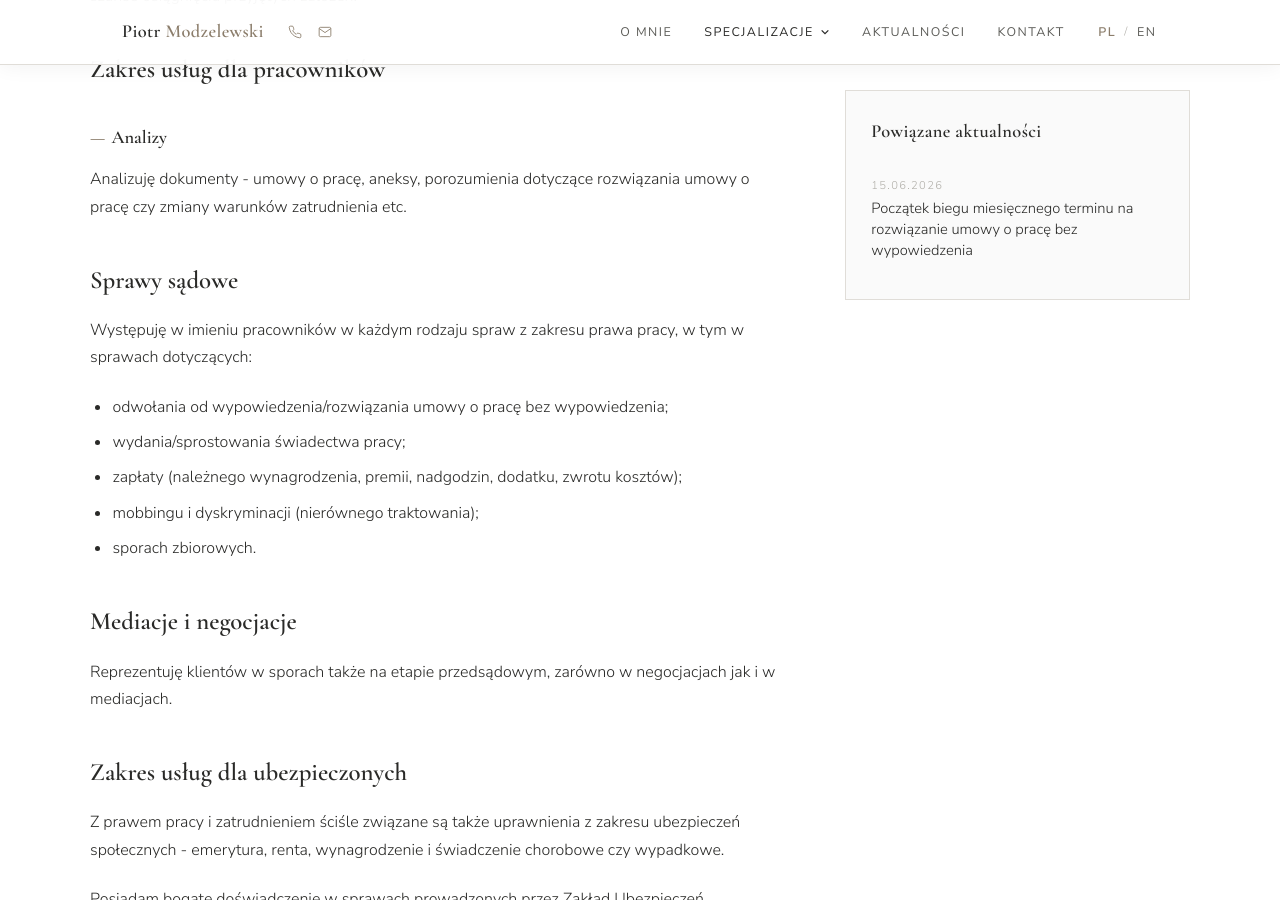
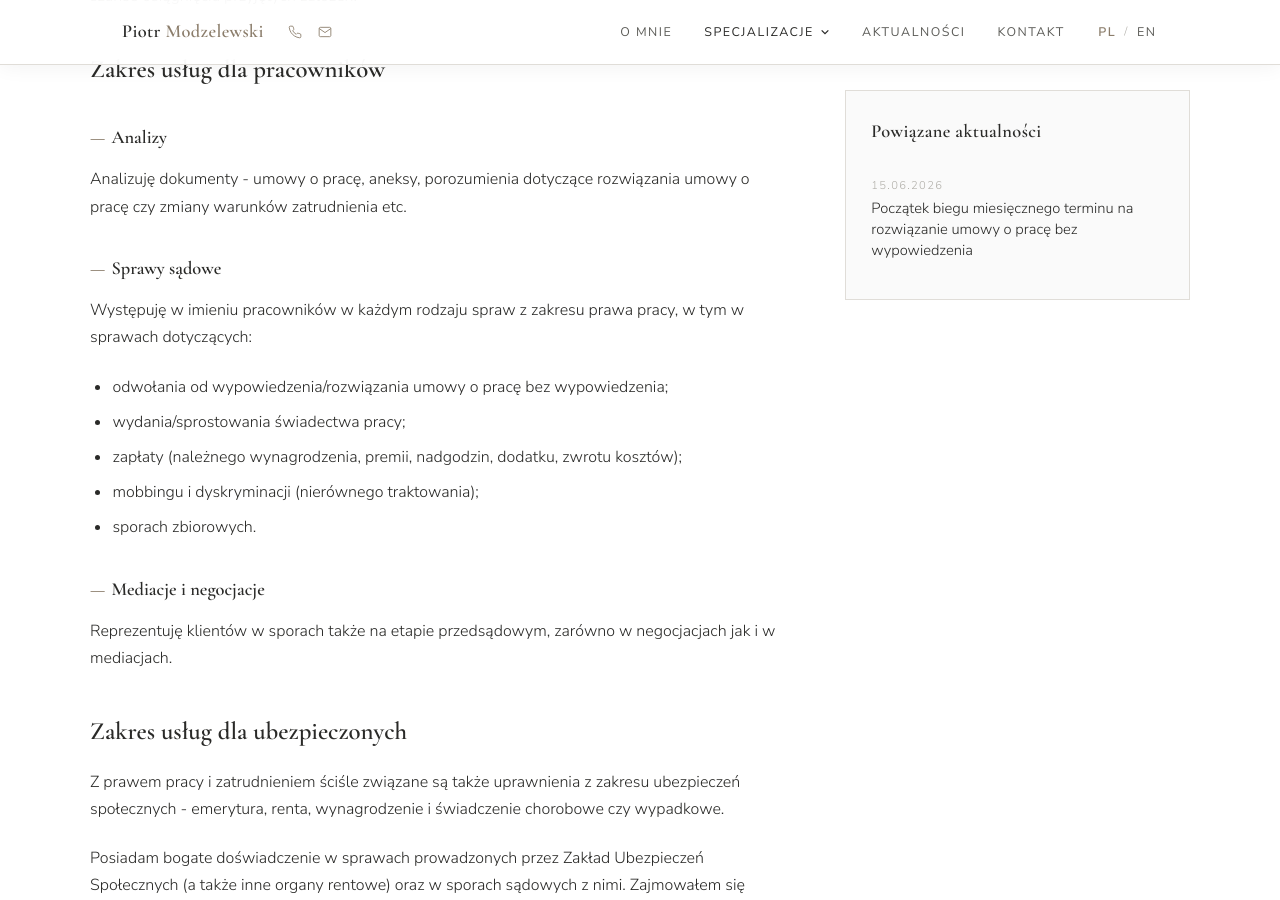
Before and after one commit to pmmodzelewski/adwokatmodzelewski.pl, a Jekyll site: the page built from _specjalizacje/prawo-pracy.md, in a window 1280 px wide and 900 px high, scrolled down 600 px. Built offline with Jekyll 4.4.1, drawn with Linux system fonts in a browser that asks for light colours; Markdown is read by kramdown in place of the engine named in the settings.

```diff
--- a/_specjalizacje/prawo-pracy.md
+++ b/_specjalizacje/prawo-pracy.md
@@ -44,7 +44,7 @@ które dają największe szanse osiągnięcia przyjętych założeń.
 
 Analizuję dokumenty - umowy o pracę, aneksy, porozumienia dotyczące rozwiązania umowy o pracę czy zmiany warunków zatrudnienia etc.
 
-## Sprawy sądowe
+### Sprawy sądowe
 
 Występuję w imieniu pracowników w każdym rodzaju spraw z zakresu prawa pracy, w tym w sprawach dotyczących:
 - odwołania od wypowiedzenia/rozwiązania umowy o pracę bez wypowiedzenia;
@@ -53,7 +53,7 @@ Występuję w imieniu pracowników w każdym rodzaju spraw z zakresu prawa pracy
 - mobbingu i dyskryminacji (nierównego traktowania);
 - sporach zbiorowych.
 
-## Mediacje i negocjacje
+### Mediacje i negocjacje
 
 Reprezentuję klientów w sporach także na etapie przedsądowym, zarówno w negocjacjach jak i w mediacjach.
 
```
